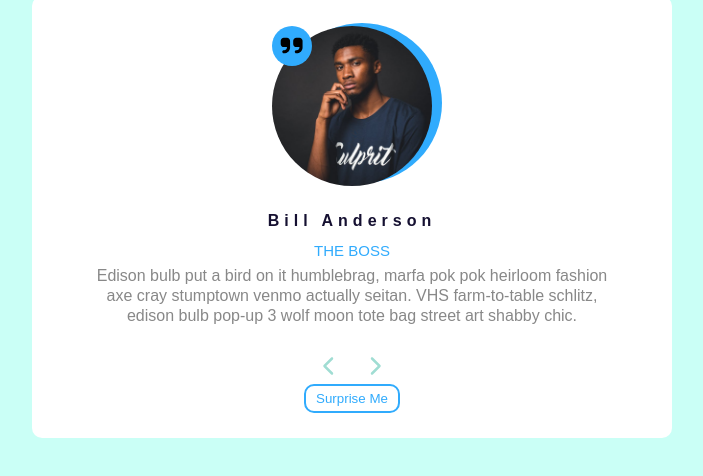
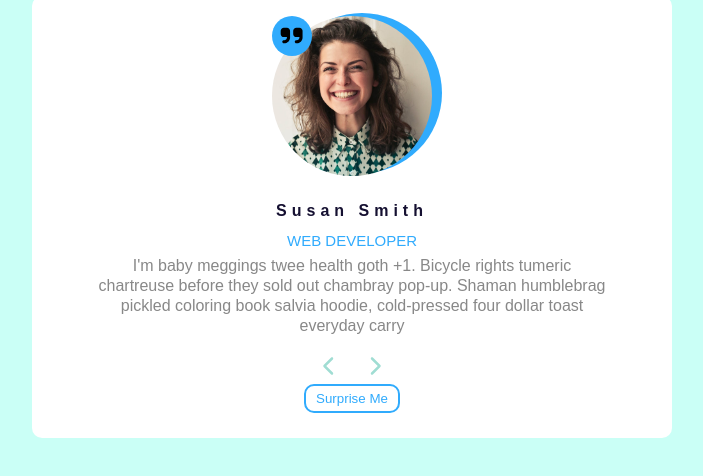
Before and after one commit to OlaOluwalekan/Udemy-Projects-with-John, a plain HTML site: page 03-reviews/index.html in a window 1280 px wide. Both pictures are taken after a click on the button "Surprise Me". Shown: the part 202-678 px from the top of the page, without its empty margins (288-991 px from the left). Drawn offline with Linux system fonts and the light colour scheme.

Commit message:
Reviews completed

```diff
--- a/03-reviews/create-person.js
+++ b/03-reviews/create-person.js
@@ -2,6 +2,7 @@ const reviewsContainer = document.querySelector(".reviews");
 const nextBtn = document.querySelector(".front");
 const backBtn = document.querySelector(".back");
 const reviews = document.querySelector(".reviews");
+const surpriseBtn = document.querySelector(".surprise");
 
 const CreatePersonCard = (name, pos, des, img) => {
   const reviewCard = document.createElement("div");
--- a/03-reviews/main.js
+++ b/03-reviews/main.js
@@ -33,5 +33,14 @@ backBtn.onclick = () => {
     pos = 75;
   }
   reviews.style.transform = `translateX(-${pos}%)`;
-  console.log(pos);
 };
+
+surpriseBtn.onclick = () => {
+  pos = GenerateRandom();
+  reviews.style.transform = `translateX(-${pos}%)`;
+};
+
+const GenerateRandom = () => {
+  let randomNo = Math.floor(Math.random() * 4) * 25;
+  return randomNo;
+};
--- a/03-reviews/style.css
+++ b/03-reviews/style.css
@@ -32,7 +32,6 @@ body {
 .reviews-container {
   width: 90%;
   overflow: hidden;
-  /* background-color: gold; */
   padding: 20px 0;
   background-color: var(--mainWhite);
   border-radius: 10px;
@@ -58,7 +57,6 @@ body {
 
 .reviews {
   width: 400%;
-  /* max-width: 700px; */
   display: flex;
   transition: all 200ms ease;
 }
@@ -69,8 +67,6 @@ body {
   flex-direction: column;
   justify-content: center;
   align-items: center;
-  /* background-color: red; */
-  /* margin: 10px 0; */
 }
 
 .image-container {
@@ -87,7 +83,6 @@ body {
   position: absolute;
   top: -3px;
   left: 10px;
-  /* margin: auto; */
 }
 
 .image {
```
